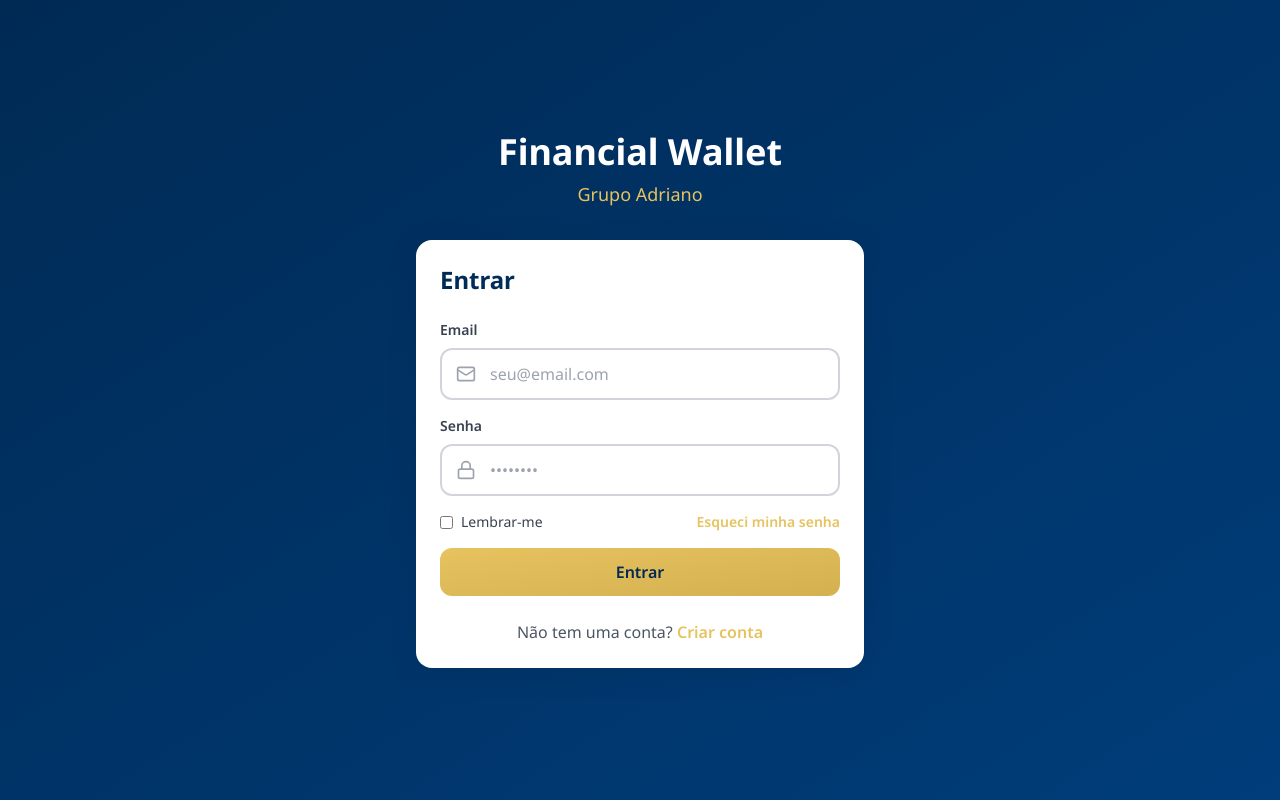
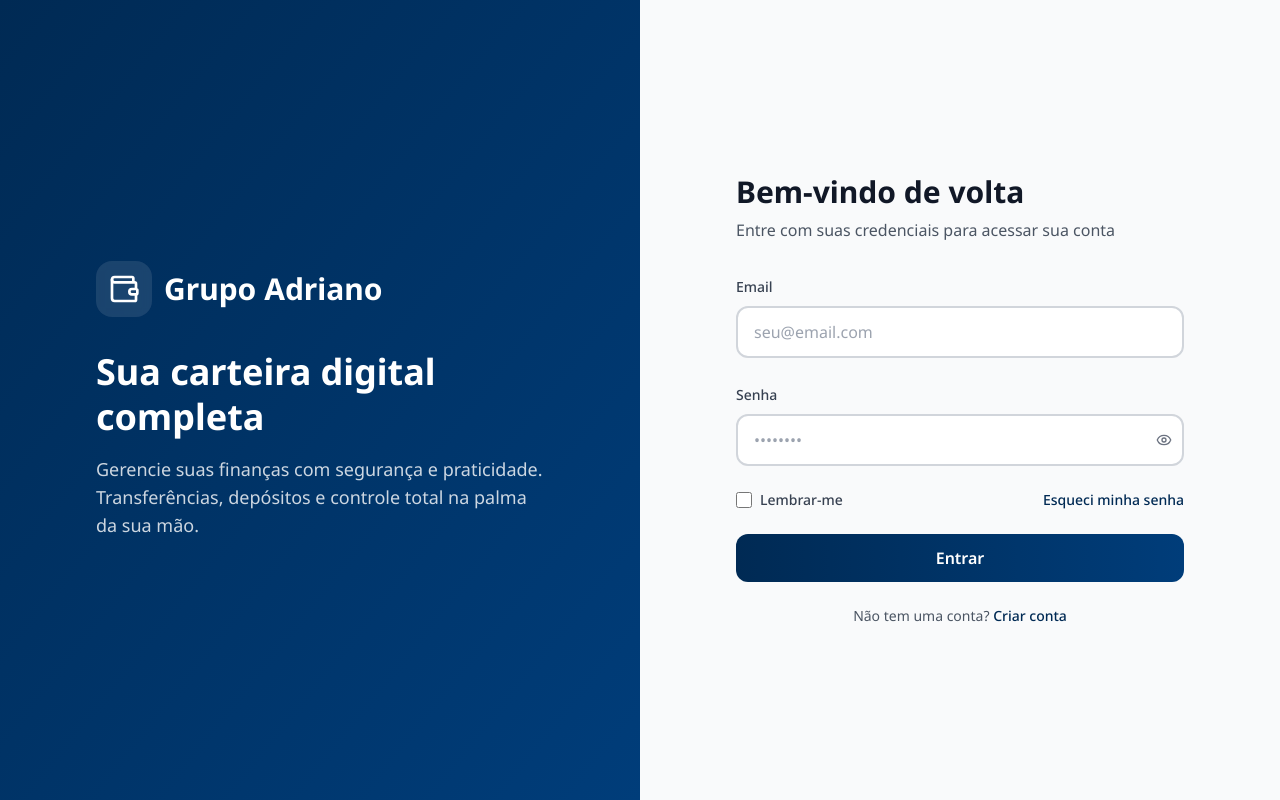
Before and after one commit to NeuronioAzul/financial-wallet, a React (Vite) app in the folder frontend/: page /login in a window 1280 px wide. Built offline with nearby package versions, Linux system fonts and the light colour scheme.

Commit message:
feat: enhance LoginPage UI
enhance LoginPage UI with new branding and password visibility toggle

```diff
--- a/frontend/src/pages/LoginPage.tsx
+++ b/frontend/src/pages/LoginPage.tsx
@@ -2,7 +2,7 @@ import React, { useState, useEffect } from 'react';
 import { useNavigate, Link } from 'react-router-dom';
 import { useForm } from 'react-hook-form';
 import { zodResolver } from '@hookform/resolvers/zod';
-import { Mail, Lock } from 'lucide-react';
+import { Wallet, Eye, EyeOff } from 'lucide-react';
 import { useAuth } from '@/contexts/AuthContext';
 import { Input } from '@/components/ui/Input';
 import { Button } from '@/components/ui/Button';
@@ -13,6 +13,7 @@ export const LoginPage: React.FC = () => {
   const navigate = useNavigate();
   const { login, isAuthenticated } = useAuth();
   const [isLoading, setIsLoading] = useState(false);
+  const [showPassword, setShowPassword] = useState(false);
 
   useEffect(() => {
     if (isAuthenticated) {
@@ -43,56 +44,127 @@ export const LoginPage: React.FC = () => {
   };
 
   return (
-    <div className="min-h-screen flex items-center justify-center bg-gradient-to-br from-primary to-primary-light p-4">
-      <div className="w-full max-w-md">
-        <div className="text-center mb-8">
-          <h1 className="text-4xl font-bold text-white mb-2">Financial Wallet</h1>
-          <p className="text-accent text-lg">Grupo Adriano</p>
+    <div className="flex min-h-screen">
+      {/* Left Side - Branding */}
+      <div className="hidden lg:flex lg:w-1/2 bg-gradient-to-br from-primary to-primary-light items-center justify-center p-12">
+        <div className="max-w-md text-white">
+          <div className="mb-8 flex items-center gap-3">
+            <div className="rounded-2xl bg-white/10 p-3 backdrop-blur-sm">
+              <Wallet className="h-8 w-8" />
+            </div>
+            <h1 className="text-3xl font-bold">Grupo Adriano</h1>
+          </div>
+          <h2 className="mb-4 text-4xl font-bold leading-tight">
+            Sua carteira digital completa
+          </h2>
+          <p className="text-lg text-white/80">
+            Gerencie suas finanças com segurança e praticidade.
+            Transferências, depósitos e controle total na palma da sua mão.
+          </p>
+        </div>
       </div>
 
-        <div className="card">
-          <h2 className="text-2xl font-bold gradient-text mb-6">Entrar</h2>
+      {/* Right Side - Login Form */}
+      <div className="flex w-full items-center justify-center p-8 lg:w-1/2 bg-gray-50">
+        <div className="w-full max-w-md">
+          {/* Mobile Logo */}
+          <div className="mb-8 lg:hidden">
+            <div className="mb-4 flex items-center gap-2">
+              <Wallet className="h-6 w-6 text-primary" />
+              <span className="text-xl font-bold text-primary">Grupo Adriano</span>
+            </div>
+          </div>
 
-          <form onSubmit={handleSubmit(onSubmit)} className="space-y-4">
+          <h2 className="mb-2 text-3xl font-bold text-gray-900">Bem-vindo de volta</h2>
+          <p className="mb-8 text-gray-600">
+            Entre com suas credenciais para acessar sua conta
+          </p>
+
+          <form onSubmit={handleSubmit(onSubmit)} className="space-y-6">
+            <div className="space-y-2">
+              <label htmlFor="email" className="text-sm font-medium text-gray-700">
+                Email
+              </label>
               <Input
-              {...register('email')}
-              label="Email"
+                id="email"
                 type="email"
                 placeholder="seu@email.com"
-              icon={<Mail size={20} />}
-              error={errors.email?.message}
+                {...register('email')}
+                disabled={isLoading}
               />
+              {errors.email && (
+                <p className="text-sm text-red-600">{errors.email.message}</p>
+              )}
+            </div>
 
+            <div className="space-y-2">
+              <label htmlFor="password" className="text-sm font-medium text-gray-700">
+                Senha
+              </label>
+              <div className="relative">
                 <Input
+                  id="password"
+                  type={showPassword ? 'text' : 'password'}
+                  placeholder="••••••••"
                   {...register('password')}
-              label="Senha"
-              type="password"
-              placeholder="••••••••"
-              icon={<Lock size={20} />}
-              error={errors.password?.message}
+                  disabled={isLoading}
+                  className="pr-10"
                 />
+                <button
+                  type="button"
+                  onClick={() => setShowPassword(!showPassword)}
+                  className="absolute right-3 top-1/2 -translate-y-1/2 text-gray-500 hover:text-gray-700"
+                  tabIndex={-1}
+                >
+                  {showPassword ? (
+                    <EyeOff className="h-4 w-4" />
+                  ) : (
+                    <Eye className="h-4 w-4" />
+                  )}
+                </button>
+              </div>
+              {errors.password && (
+                <p className="text-sm text-red-600">{errors.password.message}</p>
+              )}
+            </div>
 
-            <div className="flex items-center justify-between text-sm">
-              <label className="flex items-center gap-2 cursor-pointer">
-                <input type="checkbox" className="rounded border-gray-300 text-primary focus:ring-accent" />
-                <span className="text-gray-700">Lembrar-me</span>
+            <div className="flex items-center justify-between">
+              <div className="flex items-center space-x-2">
+                <input
+                  id="remember"
+                  type="checkbox"
+                  className="h-4 w-4 rounded border-gray-300 text-primary focus:ring-primary"
+                />
+                <label
+                  htmlFor="remember"
+                  className="text-sm font-medium text-gray-700 cursor-pointer"
+                >
+                  Lembrar-me
                 </label>
-              <Link to="/forgot-password" className="text-accent hover:text-accent-dark font-semibold">
+              </div>
+              <Link
+                to="/forgot-password"
+                className="text-sm font-medium text-primary hover:text-primary/80"
+              >
                 Esqueci minha senha
               </Link>
             </div>
 
-            <Button type="submit" variant="primary" fullWidth isLoading={isLoading}>
-              Entrar
+            <Button
+              type="submit"
+              className="w-full bg-gradient-to-r from-primary to-primary-light text-white hover:shadow-lg transition-all"
+              disabled={isLoading}
+            >
+              {isLoading ? 'Entrando...' : 'Entrar'}
             </Button>
-          </form>
 
-          <div className="mt-6 text-center">
-            <span className="text-gray-600">Não tem uma conta? </span>
-            <Link to="/register" className="text-accent hover:text-accent-dark font-semibold">
+            <p className="text-center text-sm text-gray-600">
+              Não tem uma conta?{' '}
+              <Link to="/register" className="font-medium text-primary hover:text-primary/80">
                 Criar conta
               </Link>
-          </div>
+            </p>
+          </form>
         </div>
       </div>
     </div>
```
Lines whose indentation alone changed are shown as unchanged.
